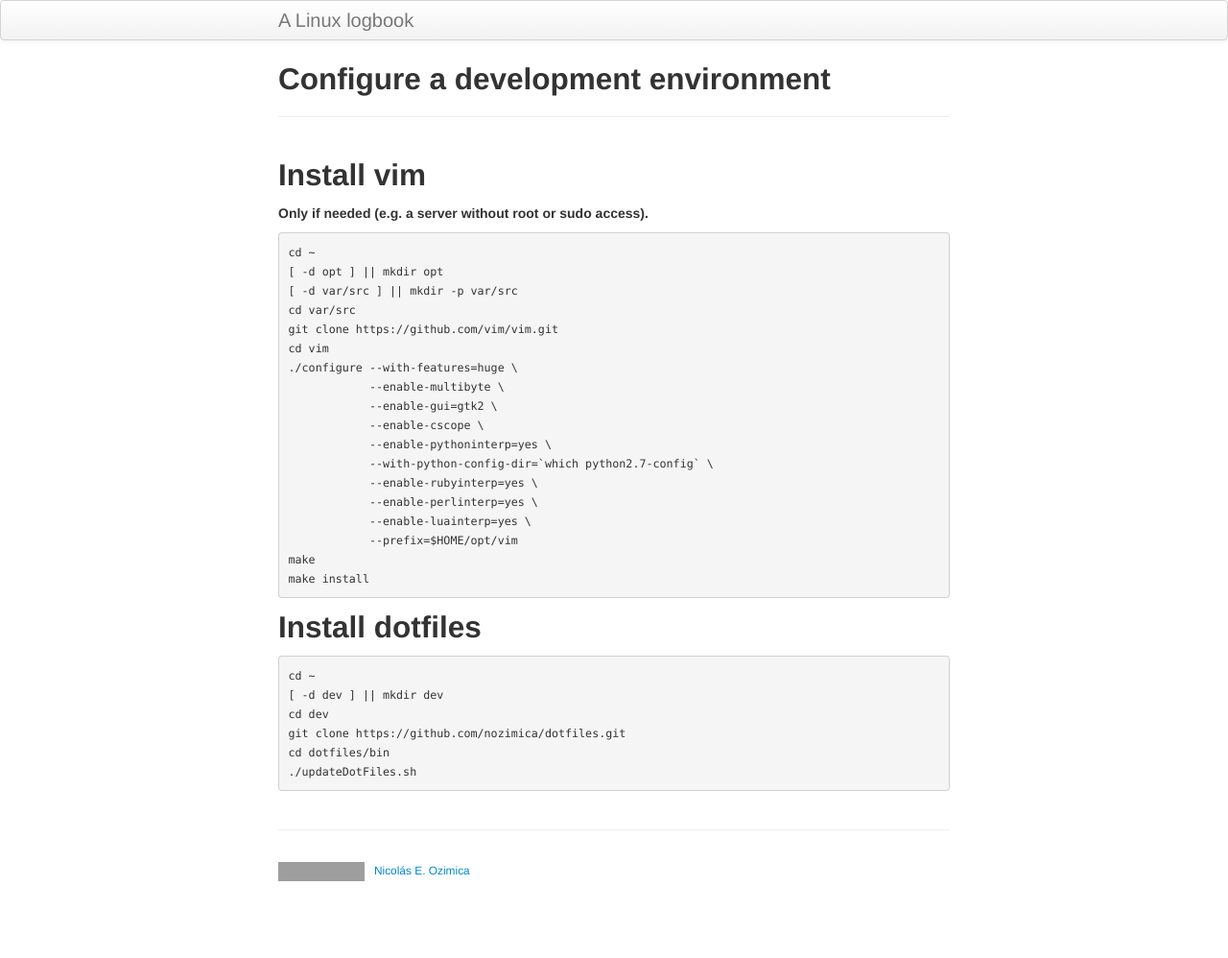
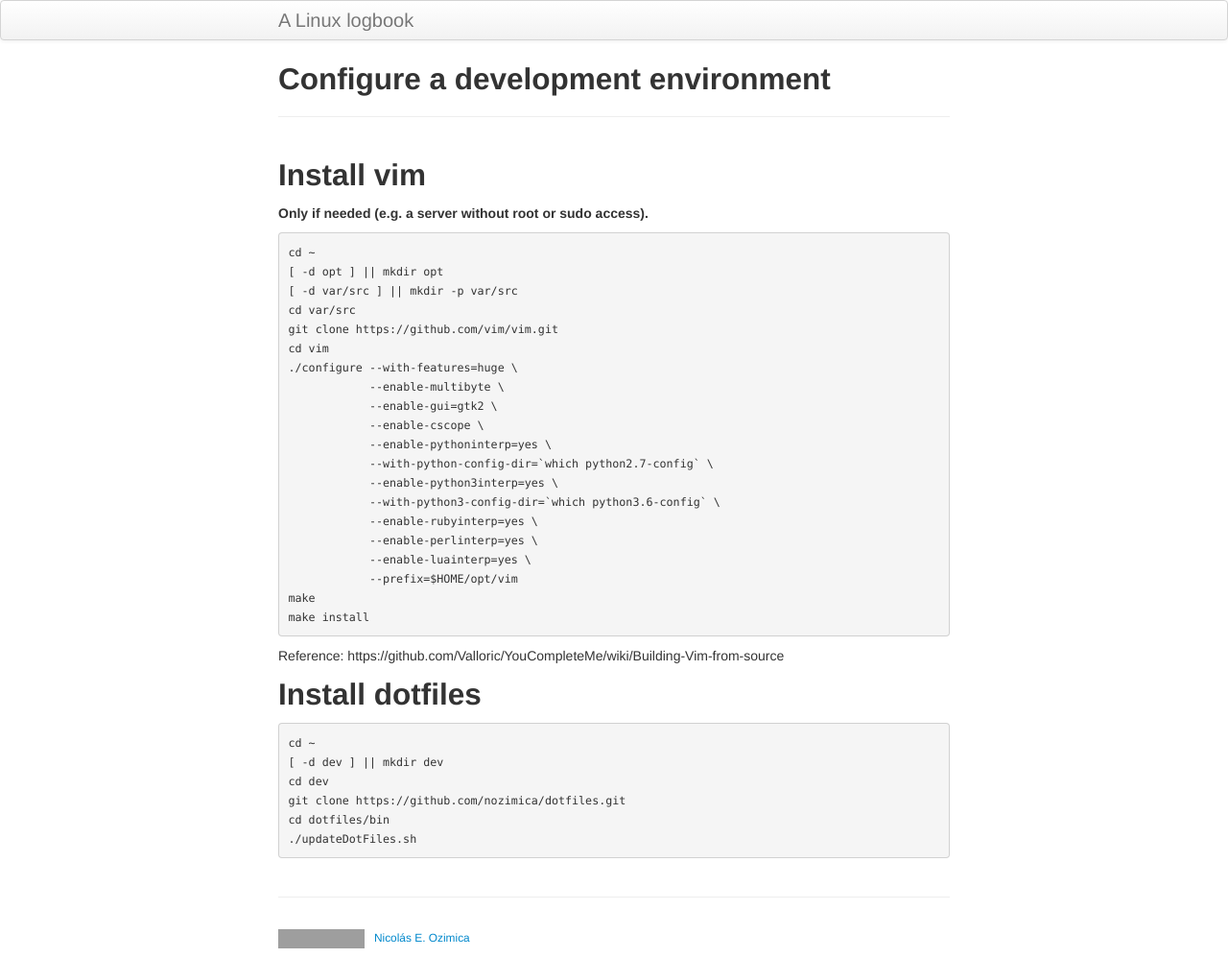
Before and after one commit to nozimica/nozimica.github.io, a Jekyll site: the page built from pages/devenv_configs.md, in a window 1280 px wide. Shown: the whole page at 96% size. Built offline with Jekyll 4.4.1, drawn with Linux system fonts in a browser that asks for light colours; before the commit the page ends 928 px from its top, so only the background shows below that; grey boxes are pictures that could not be loaded.

Commit message:
Add python3 in vim building script.

```diff
--- a/pages/devenv_configs.md
+++ b/pages/devenv_configs.md
@@ -20,6 +20,8 @@ Install vim
                 --enable-cscope \
                 --enable-pythoninterp=yes \
                 --with-python-config-dir=`which python2.7-config` \
+                --enable-python3interp=yes \
+                --with-python3-config-dir=`which python3.6-config` \
                 --enable-rubyinterp=yes \
                 --enable-perlinterp=yes \
                 --enable-luainterp=yes \
@@ -27,6 +29,7 @@ Install vim
     make
     make install
 
+Reference: https://github.com/Valloric/YouCompleteMe/wiki/Building-Vim-from-source
 
 Install dotfiles
 ------------
```
